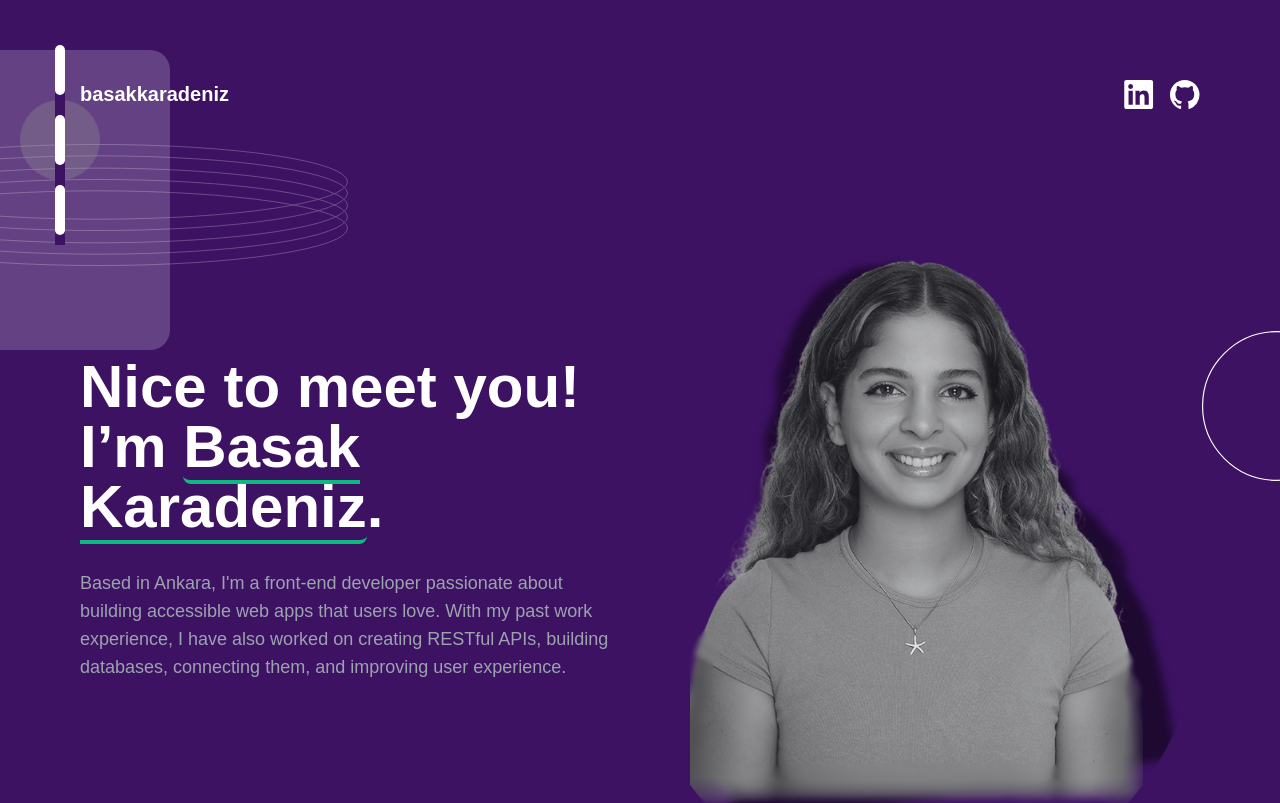
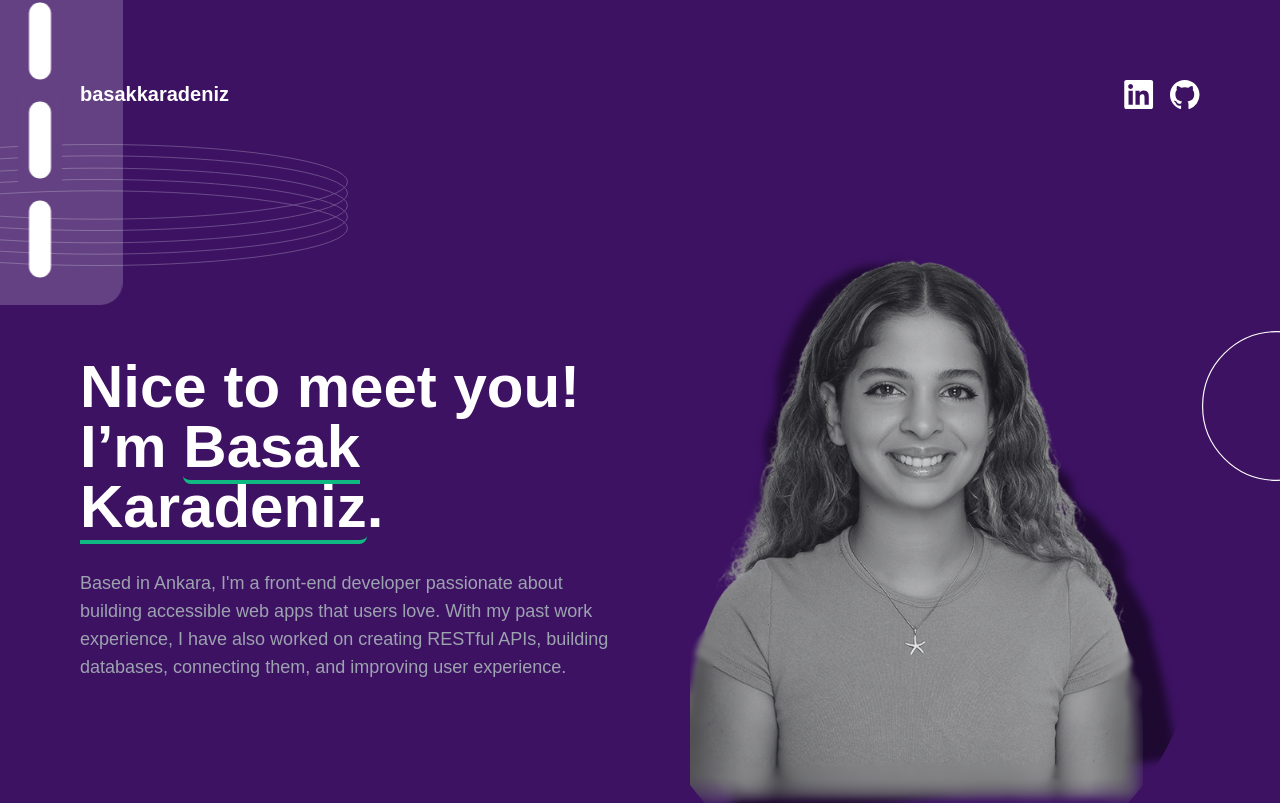
Before and after one commit to basakrdnz/portfolio_react, a React (Vite) app: page / in a window 1280 px wide. Shown: the top 803 px of the page. Built offline with nearby package versions, Linux system fonts and the light colour scheme; a web font is replaced by a local one.

Commit message:
navbar düzenlemeleri ve animasyon

```diff
--- a/src/components/NavBar.jsx
+++ b/src/components/NavBar.jsx
@@ -40,10 +40,10 @@ const NavBar = () => {
       <div className="bg-circle"></div> {/* Arka plandaki dikdörtgen */}
       <ul className="nav-items">
         <li className="nav-item">
-          <a href="#section1" className="bookmark" data-text="About"></a>
+          <a href="#Hero" className="bookmark" data-text="About"></a>
         </li>
         <li className="nav-item">
-          <a href="#section2" className="bookmark" data-text="Projects"></a>
+          <a href="#Skills" className="bookmark" data-text="Skills"></a>
         </li>
         <li className="nav-item">
           <a href="#section3" className="bookmark" data-text="Contact"></a>
--- a/src/index.css
+++ b/src/index.css
@@ -8,10 +8,7 @@
   top: 100px;
   left: 20px;
   cursor: grab;
-  width: 80px;
   height: 80px;
-  border-radius: 50%;
-  background-color: rgba(128, 128, 128, 0.3); /* Gri, opaklık düşük */
   display: flex;
   justify-content: center;
   align-items: center;
@@ -23,9 +20,7 @@
 /* Dikdörtgen arka planı */
 .bg-circle {
   position: absolute;
-  top: -50px; /* Yukarı doğru taşır */
-  left: -100px; /* Sola doğru taşır */
-  width: 250px; /* Genişliği */
+  width: 150px; /* Genişliği */
   height: 300px; /* Yüksekliği */
   background-color: rgba(255, 255, 255, 0.2); /* Şeffaf beyaz */
   border-radius: 20px; /* Kenarları yuvarlak */
@@ -35,7 +30,6 @@
 /* Sürükleme sırasında tutma efekti */
 .navbar:active {
   cursor: grabbing;
-  background-color: rgba(128, 128, 128, 0.5); /* Sürükleme sırasında daha görünür gri */
 }
 
 /* Hover ile genişleme */
@@ -46,21 +40,24 @@
 /* Navigation items */
 .nav-items {
   list-style: none;
-  padding: 0;
   margin: 0;
+  top: -50px; /* Yukarı doğru taşır */
+  left: -100px; /* Sola doğru taşır */
+  background-color: transparent;
   display: flex;
   flex-direction: column;
 }
 
 .nav-item {
-  margin: 10px 0;
+  margin: 10px 10px;
+  background-color: transparent;
   position: relative;
 }
 
 .bookmark {
   display: block;
-  width: 10px;
-  height: 50px;
+  width: 20px;
+  height: 70px;
   background-color: #fff;
   border-radius: 10px;
   position: relative;
@@ -87,8 +84,10 @@
 
 /* Hover'da çizgi uzasın ve turkuaz renge dönsün */
 .bookmark:hover {
-  height: 80px;
-  background-color: #40e0d0;
+  height:95px;
+  padding: 15px;
+  background-color:cadetblue;
+  font-size: large;
 }
 
 /* Hover'da el işareti */
@@ -104,7 +103,7 @@
   top: 50%;
   width: 100px;
   height: 100px;
-  background-color: rgba(64, 224, 208, 0.2); /* Hafif turkuaz */
+  background-color:gray;
   border-radius: 50%;
   transform: translateX(-50%) translateY(-50%);
   animation: ripple 1s infinite;
```
